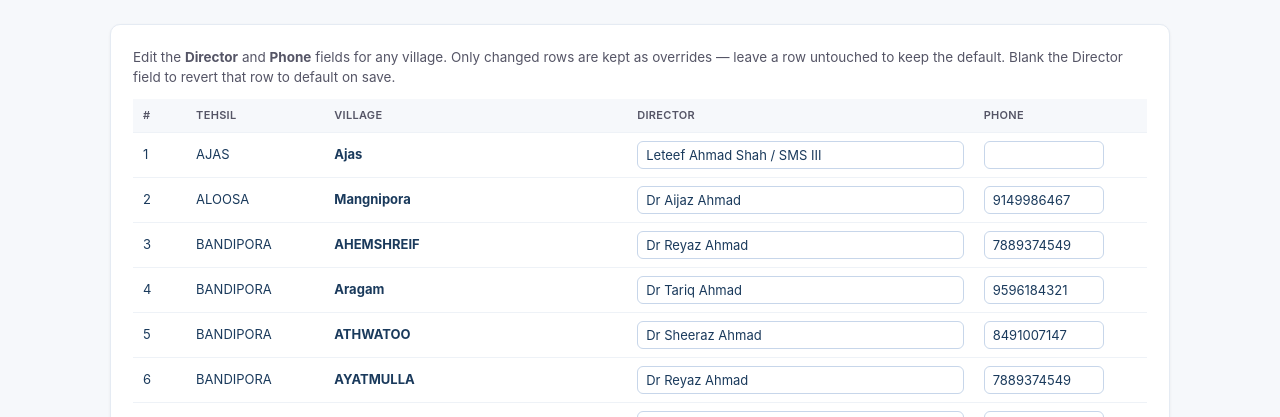
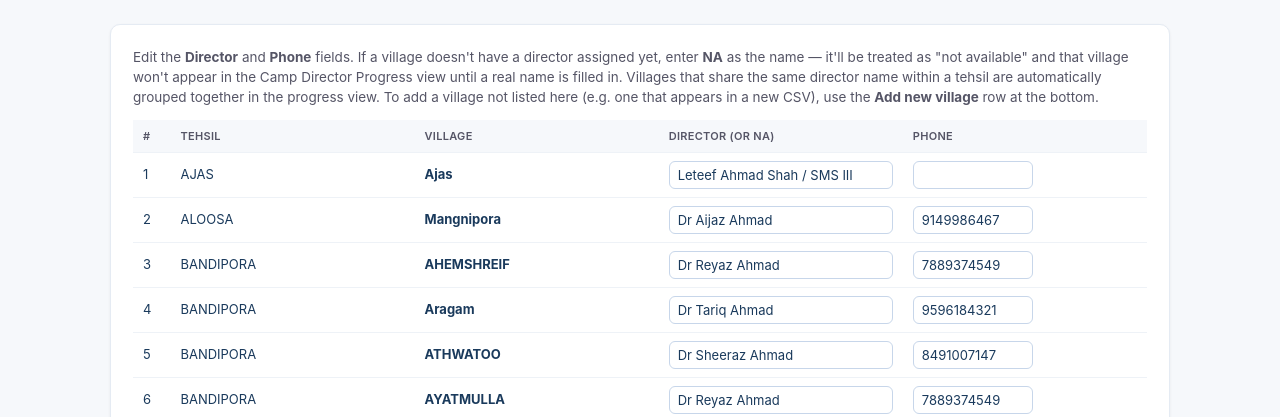
Before and after one commit to peerzadaobaid/Famrer-ID-Progress, a Flask app: page /admin/camp-directors in a window 1280 px wide. Shown: the part 91-508 px from the top of the page. Run offline with Flask 3, Linux system fonts and the light colour scheme; the visitor is signed in with stand-in values (Sample User, id 1).

Commit message:
Add files via upload

```diff
--- a/app.py
+++ b/app.py
@@ -73,28 +73,106 @@ BASELINE_THROUGH_SEP30 = {
 }
 
 DEFAULT_TARGETS = [
-    ("Ajas", "S.K. Payeen", 990),
-    ("Bandipora", "Brar", 1100),
-    ("Bandipora", "Chak Arsala Khan", 638),
-    ("Bandipora", "Chak Reshipora", 235),
-    ("Bandipora", "Chandaji", 279),
+    ("Ajas", "Ajas", 2912),
+    ("Ajas", "S.K. Payeen", 718),
+    ("Aloosa", "Ashtangoo", 1472),
+    ("Aloosa", "Mangnipora", 1918),
+    ("Bandipora", "Ahemshreif", 444),
+    ("Bandipora", "Aragam", 1358),
+    ("Bandipora", "Athwatoo", 645),
+    ("Bandipora", "Ayatmulla", 821),
+    ("Bandipora", "Bhutto", 362),
+    ("Bandipora", "Brar", 640),
+    ("Bandipora", "Chak Arsala Khan", 482),
+    ("Bandipora", "Chak Reshipora", 195),
+    ("Bandipora", "Chandaji", 186),
+    ("Bandipora", "Chuntimulla", 1051),
+    ("Bandipora", "Dachigam", 295),
+    ("Bandipora", "Gamroo", 660),
+    ("Bandipora", "Garoora", 1388),
+    ("Bandipora", "Gund Dachina", 699),
+    ("Bandipora", "Gundi Qasier", 465),
+    ("Bandipora", "Gundipora Rampora", 1082),
+    ("Bandipora", "Kharpora", 531),
+    ("Bandipora", "Khayar", 899),
+    ("Bandipora", "Kudara", 986),
     ("Bandipora", "Labkachal", 136),
-    ("Bandipora", "Shamthan", 248),
-    ("Bandipora", "Weven", 560),
-    ("Gurez", "Koragbal", 123),
-    ("Hajin", "Gulabwari", 21),
-    ("Hajin", "Gund-i-Balkh", 430),
-    ("Hajin", "Gund-i-Ramzan", 10),
-    ("Hajin", "Tangpora", 242),
-    ("Sonawari", "Gund i Nowgam", 838),
-    ("Sonawari", "Malik Pora", 410),
-    ("Sonawari", "Najin", 616),
-    ("Sonawari", "Zal Pora", 853),
-    ("Tulail", "Abdullian", 258),
-    ("Tulail", "Manz Gund", 203),
-    ("Tulail", "Wazirthal", 121),
-    ("Tulail", "Kilshay Payeen", 425),
-    ("Tulail", "Puranatulail", 247),
+    ("Bandipora", "Lawaypora", 1118),
+    ("Bandipora", "Lowdara", 540),
+    ("Bandipora", "Nadihal", 1230),
+    ("Bandipora", "Nass", 514),
+    ("Bandipora", "Onagam", 1857),
+    ("Bandipora", "Panjigam", 992),
+    ("Bandipora", "Papachan", 515),
+    ("Bandipora", "Shamthan", 196),
+    ("Bandipora", "Soner Wani", 1058),
+    ("Bandipora", "Takiya Ahmad Shah", 355),
+    ("Bandipora", "Watapora", 1209),
+    ("Bandipora", "Weven", 377),
+    ("Gurez", "Badwan", 1213),
+    ("Gurez", "Dawar", 670),
+    ("Gurez", "Gulshanpora", 847),
+    ("Gurez", "Kanzalwan Nail", 571),
+    ("Gurez", "Khandiyal", 632),
+    ("Gurez", "Koragbal", 111),
+    ("Gurez", "Markoot", 586),
+    ("Gurez", "Mastan Khopri", 421),
+    ("Gurez", "Shah Pora - Achoora (Churwan)", 1114),
+    ("Hajin", "Gulabwari", 28),
+    ("Hajin", "Gulshanpora", 821),
+    ("Hajin", "Gund i Prang", 785),
+    ("Hajin", "Gund-i-Balkh", 322),
+    ("Hajin", "Gund-i-Ramzan", 11),
+    ("Hajin", "Gundi Boon", 754),
+    ("Hajin", "Gundi Jahangir", 1017),
+    ("Hajin", "Gundi Saderkote", 2139),
+    ("Hajin", "Kani Pora", 427),
+    ("Hajin", "Kosumbagh", 0),
+    ("Hajin", "Madwan", 777),
+    ("Hajin", "Poshwari", 1176),
+    ("Hajin", "Rakh i Hajin", 1107),
+    ("Hajin", "Sari Hari Karan Gund", 529),
+    ("Hajin", "Tangpora", 220),
+    ("Hajin", "Vijipara", 1269),
+    ("Hajin", "Zoonipora", 465),
+    ("Sumbal", "Asham", 1296),
+    ("Sumbal", "Chewa", 1116),
+    ("Sumbal", "Gaad Khud", 674),
+    ("Sumbal", "Ganastan", 1560),
+    ("Sumbal", "Gund i Khalil", 1308),
+    ("Sumbal", "Gund i Nowgam", 587),
+    ("Sumbal", "Hilalabad", 1164),
+    ("Sumbal", "Malik Pora", 347),
+    ("Sumbal", "Najin", 404),
+    ("Sumbal", "Nowgam", 941),
+    ("Sumbal", "Odina", 1006),
+    ("Sumbal", "Rakh Shilvat", 2692),
+    ("Sumbal", "Rakh Sultan Pora", 1973),
+    ("Sumbal", "Sarai Dangarpora", 2149),
+    ("Sumbal", "Shadi Pora", 781),
+    ("Sumbal", "Shilvat", 767),
+    ("Sumbal", "Sumbal Inderkote", 849),
+    ("Sumbal", "Trigam", 1399),
+    ("Sumbal", "Wahid pora", 884),
+    ("Sumbal", "Zal Pora", 602),
+    ("Tulail", "Abdullian", 213),
+    ("Tulail", "Baduaab", 502),
+    ("Tulail", "Barnaie", 234),
+    ("Tulail", "Budugam", 648),
+    ("Tulail", "Buglinder", 397),
+    ("Tulail", "Dengithal", 187),
+    ("Tulail", "Gujran", 450),
+    ("Tulail", "Gund Gul Sheikh", 157),
+    ("Tulail", "Hussangam", 265),
+    ("Tulail", "Jurnial", 446),
+    ("Tulail", "Kilshay Payeen", 205),
+    ("Tulail", "Malangam", 208),
+    ("Tulail", "Manz Gund", 181),
+    ("Tulail", "Neeru", 443),
+    ("Tulail", "Puranatulail", 208),
+    ("Tulail", "Saradaab", 459),
+    ("Tulail", "Wazirthal", 116),
+    ("Tulail", "Zedgey", 132),
 ]
 
 TEHSIL_REFERENCE = {
@@ -383,11 +461,20 @@ def effective_targets():
     return out
 
 def effective_camp_directors():
-    """Return merged camp-director map keyed by norm_key -> {n,p,t,v}."""
+    """Return merged camp-director map keyed by norm_key -> {n,p,t,v}.
+    Entries whose name is 'NA' / 'N/A' (any case) are treated as 'no director'
+    and dropped — the user uses NA as a placeholder for 'not yet assigned'.
+    """
     merged = {k: dict(v) for k, v in CAMP_DIRECTORS_59.items()}
     for k, v in load_cd_overrides().items():
         merged[k] = v
-    return merged
+    # Filter out NA placeholders — those villages won't appear in CD views.
+    out = {}
+    for k, v in merged.items():
+        name = (v.get("n") or "").strip().upper()
+        if name and name not in ("NA", "N/A", "NOT AVAILABLE"):
+            out[k] = v
+    return out
 
 def camp_director_for(tehsil, village):
     """Overridden version — reads live overrides, not just baked-in."""
@@ -397,10 +484,14 @@ def camp_director_for(tehsil, village):
 def build_nested_structure():
     cumulative, per_date, sorted_dates, errors = build_state()
 
-    # Target map — DEFAULT_TARGETS + any overrides from data/targets.json
-    targets = {}
+    # Target map — DEFAULT_TARGETS + any overrides from data/targets.json.
+    # Keep display spellings alongside targets.
+    targets = {}  # norm_key -> target
+    display = {}  # norm_key -> (display_tehsil, display_village)
     for t, v, tg in effective_targets():
-        targets[norm_key(t, v)] = tg
+        k = norm_key(t, v)
+        targets[k] = tg
+        display[k] = (t, v)
 
     # Build village rows: union of (targets ∪ cumulative)
     villages = {}
@@ -418,9 +509,8 @@ def build_nested_structure():
                 "campDirector": camp_director_for(rec["tehsil"], rec["village"]),
             }
         else:
-            # Target with no data yet — baseline fallback
-            parts = key.split("||")
-            # Try to find a baseline entry under either tehsil spelling
+            # Target with no data yet — baseline fallback with proper display names
+            disp_t, disp_v = display.get(key, (key.split("||")[0], key.split("||")[1] if "||" in key else ""))
             iss_b, app_b = 0, 0
             for raw_key, (ib, ab) in BASELINE_THROUGH_SEP30.items():
                 rt, rv = raw_key.split("||")
@@ -428,11 +518,11 @@ def build_nested_structure():
                     iss_b, app_b = ib, ab
                     break
             villages[key] = {
-                "tehsil": parts[0], "village": parts[1], "target": tgt,
+                "tehsil": disp_t, "village": disp_v, "target": tgt,
                 "issued": iss_b, "approved": app_b,
                 "issuedBaseline": iss_b, "approvedBaseline": app_b,
-                "firstBucket": is_first_bucket(parts[1]),
-                "campDirector": camp_director_for(parts[0], parts[1]),
+                "firstBucket": is_first_bucket(disp_v),
+                "campDirector": camp_director_for(disp_t, disp_v),
             }
 
     for key, rec in cumulative.items():
@@ -653,6 +743,7 @@ def edit_targets():
     saved = False
     if request.method == "POST":
         new_overrides = {}
+        # 1) Existing-row edits: fields named "target::<norm_key>"
         for key, val in request.form.items():
             if not key.startswith("target::"):
                 continue
@@ -664,6 +755,17 @@ def edit_targets():
             if n < 0:
                 continue
             new_overrides[vk] = n
+        # 2) Add-new-village row: "new_tehsil", "new_village", "new_target"
+        nt = (request.form.get("new_tehsil") or "").strip()
+        nv = (request.form.get("new_village") or "").strip()
+        nvt = (request.form.get("new_target") or "").strip()
+        if nt and nv:
+            try:
+                ntg = int(nvt or 0)
+                if ntg >= 0:
+                    new_overrides[norm_key(nt, nv)] = ntg
+            except ValueError:
+                error = "New village target must be a number."
         # Write to disk + commit
         os.makedirs(DATA_DIR, exist_ok=True)
         with open(TARGETS_OVERRIDE_FILE, "w", encoding="utf-8") as f:
@@ -677,16 +779,33 @@ def edit_targets():
                 error = "Saved locally but GitHub push failed: {}".format(e)
         else:
             saved = True
-    # Build row list for display
+    # Build row list for display: defaults + any override-only (added) villages
     overrides = load_targets_overrides()
     rows = []
+    seen = set()
     for t, v, tg in DEFAULT_TARGETS:
         k = norm_key(t, v)
+        seen.add(k)
         rows.append({
             "key": k, "tehsil": t, "village": v,
             "default": tg,
             "current": overrides.get(k, tg),
-            "overridden": k in overrides,
+            "overridden": k in overrides and overrides[k] != tg,
+            "added": False,
+        })
+    # Admin-added villages (keys only in overrides)
+    for k, cur in overrides.items():
+        if k in seen:
+            continue
+        parts = k.split("||", 1)
+        t = parts[0].title() if len(parts) == 2 else k
+        v = parts[1].title() if len(parts) == 2 else ""
+        rows.append({
+            "key": k, "tehsil": t, "village": v,
+            "default": "—",
+            "current": cur,
+            "overridden": True,
+            "added": True,
         })
     rows.sort(key=lambda r: (r["tehsil"], r["village"]))
     return render_template("edit_targets.html",
@@ -700,19 +819,40 @@ def edit_targets():
 def edit_camp_directors():
     error = None
     saved = False
+    existing_overrides = load_cd_overrides()
+    # Keys we know about (baked-in + already-added overrides)
+    known_keys = set(CAMP_DIRECTORS_59.keys()) | set(existing_overrides.keys())
     if request.method == "POST":
         new_overrides = {}
-        for k, default in CAMP_DIRECTORS_59.items():
+        # 1) Edits to existing rows (baked-in or previously added)
+        for k in known_keys:
             n_key = "cdname::" + k
             p_key = "cdphone::" + k
+            if n_key not in request.form:
+                continue
             name = request.form.get(n_key, "").strip()
             phone = request.form.get(p_key, "").strip()
             if not name:
+                # blank name = revert to default (if baked-in) or drop (if added)
                 continue
-            if name == default["n"] and phone == default["p"]:
-                continue  # unchanged — don't write an override
-            new_overrides[k] = {"n": name, "p": phone,
-                                "t": default["t"], "v": default["v"]}
+            # Determine the display tehsil/village for this key
+            default = CAMP_DIRECTORS_59.get(k) or existing_overrides.get(k, {})
+            tehsil = default.get("t", k.split("||")[0] if "||" in k else "")
+            village = default.get("v", k.split("||")[1] if "||" in k else "")
+            # For baked-in: skip writing if unchanged from default
+            if k in CAMP_DIRECTORS_59:
+                d = CAMP_DIRECTORS_59[k]
+                if name == d["n"] and phone == d.get("p", ""):
+                    continue
+            new_overrides[k] = {"n": name, "p": phone, "t": tehsil, "v": village}
+        # 2) Add-new row: new_tehsil + new_village + new_cdname + new_cdphone
+        nt = (request.form.get("new_tehsil") or "").strip()
+        nv = (request.form.get("new_village") or "").strip()
+        nn = (request.form.get("new_cdname") or "").strip()
+        np_ = (request.form.get("new_cdphone") or "").strip()
+        if nt and nv and nn:
+            nk = norm_key(nt, nv)
+            new_overrides[nk] = {"n": nn, "p": np_, "t": canonical_tehsil(nt) or nt.upper(), "v": nv}
         os.makedirs(DATA_DIR, exist_ok=True)
         with open(CD_OVERRIDE_FILE, "w", encoding="utf-8") as f:
             json.dump(new_overrides, f, indent=2, sort_keys=True)
@@ -725,19 +865,25 @@ def edit_camp_directors():
                 error = "Saved locally but GitHub push failed: {}".format(e)
         else:
             saved = True
-    overrides = load_cd_overrides()
+        existing_overrides = load_cd_overrides()
+        known_keys = set(CAMP_DIRECTORS_59.keys()) | set(existing_overrides.keys())
+    # Build row list: baked-in first (sorted), then admin-added villages
     rows = []
     for k, default in sorted(CAMP_DIRECTORS_59.items()):
-        cur = overrides.get(k, default)
+        cur = existing_overrides.get(k, default)
         rows.append({
-            "key": k,
-            "tehsil": default["t"],
-            "village": default["v"],
-            "name": cur["n"],
-            "phone": cur.get("p", ""),
-            "default_name": default["n"],
-            "default_phone": default.get("p", ""),
-            "overridden": k in overrides,
+            "key": k, "tehsil": default["t"], "village": default["v"],
+            "name": cur["n"], "phone": cur.get("p", ""),
+            "overridden": k in existing_overrides, "added": False,
+        })
+    for k, cur in sorted(existing_overrides.items()):
+        if k in CAMP_DIRECTORS_59:
+            continue
+        rows.append({
+            "key": k, "tehsil": cur.get("t", k.split("||")[0]),
+            "village": cur.get("v", k.split("||")[1] if "||" in k else ""),
+            "name": cur.get("n", ""), "phone": cur.get("p", ""),
+            "overridden": True, "added": True,
         })
     return render_template("edit_camp_directors.html",
                            rows=rows, error=error, saved=saved)
--- a/templates/edit_camp_directors.html
+++ b/templates/edit_camp_directors.html
@@ -18,11 +18,11 @@
   {% if error %}<div class="err">⚠ {{ error }}</div>{% endif %}
 
   <div class="card">
-    <p>Edit the <b>Director</b> and <b>Phone</b> fields for any village. Only changed rows are kept as overrides — leave a row untouched to keep the default. Blank the Director field to revert that row to default on save.</p>
+    <p>Edit the <b>Director</b> and <b>Phone</b> fields. If a village doesn't have a director assigned yet, enter <b>NA</b> as the name — it'll be treated as "not available" and that village won't appear in the Camp Director Progress view until a real name is filled in. Villages that share the same director name within a tehsil are automatically grouped together in the progress view. To add a village not listed here (e.g. one that appears in a new CSV), use the <b>Add new village</b> row at the bottom.</p>
     <form method="POST">
       <table class="admin">
         <thead>
-          <tr><th>#</th><th>Tehsil</th><th>Village</th><th>Director</th><th style="width:140px">Phone</th><th>&nbsp;</th></tr>
+          <tr><th>#</th><th>Tehsil</th><th>Village</th><th>Director (or NA)</th><th style="width:140px">Phone</th><th>&nbsp;</th></tr>
         </thead>
         <tbody>
           {% for r in rows %}
@@ -32,9 +32,17 @@
             <td><strong>{{ r.village }}</strong></td>
             <td><input type="text" name="cdname::{{ r.key }}" value="{{ r.name }}"></td>
             <td><input type="text" name="cdphone::{{ r.key }}" value="{{ r.phone }}"></td>
-            <td>{% if r.overridden %}<span style="color:#a86416;font-size:11px">overridden</span>{% endif %}</td>
+            <td>{% if r.added %}<span style="color:#2a6b35;font-size:11px">added</span>{% elif r.overridden %}<span style="color:#a86416;font-size:11px">overridden</span>{% endif %}</td>
           </tr>
           {% endfor %}
+          <tr style="background:#eef5fb; border-top:2px solid #c7d6ea">
+            <td style="font-weight:700;color:#305496">+</td>
+            <td><input type="text" name="new_tehsil" placeholder="Tehsil" style="width:100%"></td>
+            <td><input type="text" name="new_village" placeholder="Village name" style="width:100%"></td>
+            <td><input type="text" name="new_cdname" placeholder="Director name (or NA)" style="width:100%"></td>
+            <td><input type="text" name="new_cdphone" placeholder="Phone (optional)" style="width:100%"></td>
+            <td><span style="color:#305496;font-size:11px">Add new village</span></td>
+          </tr>
         </tbody>
       </table>
       <div style="margin-top: 18px; display: flex; gap: 10px;">
```
Also changed, not shown: templates/dashboard.html (+8 -1 lines), templates/edit_targets.html (+11 -3 lines).
